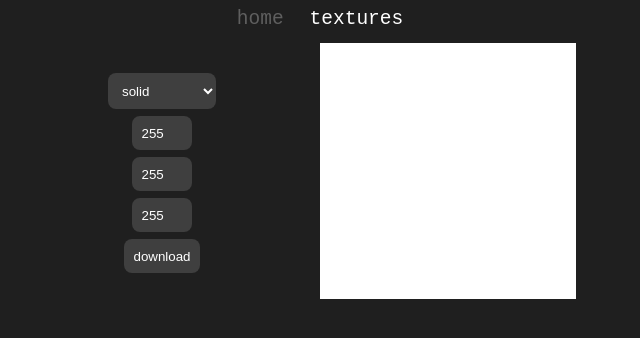
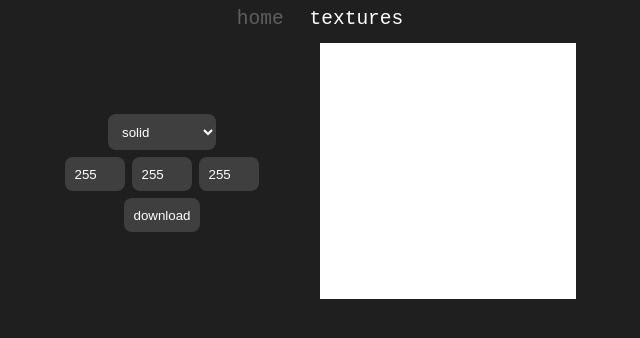
Before and after one commit to Jtl98/gdt, a React (Vite) app: page /gdt/textures in a window 1280 px wide. Shown: the top 338 px of the page, without its empty margins (320-960 px from the left). Built offline with nearby package versions, Linux system fonts and the light colour scheme.

Commit message:
align rgb inputs horizontally

```diff
--- /dev/null
+++ b/src/components/solidTexture.css
@@ -0,0 +1,4 @@
+.rgb {
+  display: flex;
+  column-gap: 0.5rem;
+}
--- a/src/components/solidTexture.tsx
+++ b/src/components/solidTexture.tsx
@@ -5,6 +5,7 @@ import type {
   RgbChannel,
   RgbImageData,
 } from "../types";
+import "./solidTexture.css";
 
 export default function SolidTexture({
   setImageData,
@@ -39,7 +40,7 @@ export default function SolidTexture({
   }
 
   return (
-    <>
+    <div className="rgb">
       <input
         onChange={onChangeRgb("r")}
         max={255}
@@ -61,6 +62,6 @@ export default function SolidTexture({
         type="number"
         value={rgb.b}
       />
-    </>
+    </div>
   );
 }
```
